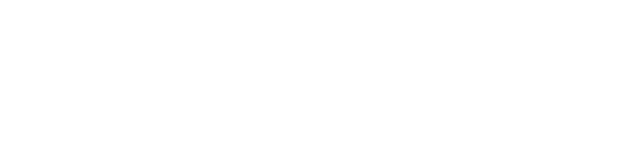
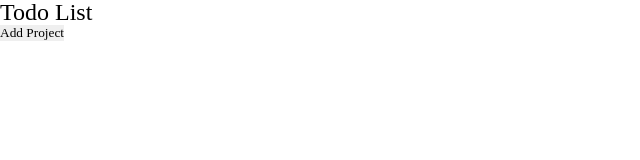
Before and after one commit to david-tseluiko/todo-list, a website built with webpack: page src/template.html in a window 1280 px wide. Shown: the whole page, without its empty margins (0-640 px from the left). Built offline with nearby package versions, Linux system fonts and the light colour scheme.

Commit message:
Create the basic file and DOM structure

```diff
--- a/src/index.js
+++ b/src/index.js
@@ -1 +1,40 @@
 import "./css/style.css";
+
+const body = document.querySelector("body");
+
+(function createPrimaryGrid() {
+    const wrapper = document.createElement("div");
+    wrapper.className = "wrapper";
+
+    const sideBar = document.createElement("aside");
+    sideBar.className = "side";
+
+    const mainPage = document.createElement("main");
+    mainPage.className = "main";
+
+    wrapper.append(sideBar, mainPage);
+    body.appendChild(wrapper);
+})();
+
+(function updateSideBar() {
+    const sideBar = document.querySelector(".side");
+
+    const title = document.createElement("h1");
+    title.className = "side__title";
+    title.textContent = "Todo List";
+
+    const projectPanel = createProjectPanel()
+
+    sideBar.append(title, projectPanel[0], projectPanel[1]);
+})();
+
+function createProjectPanel() {
+    const addProject = document.createElement("button");
+    addProject.className = "side__add-button";
+    addProject.textContent = "Add Project";
+
+    const projects = document.createElement("div");
+    projects.className = "side__projects";
+
+    return [addProject, projects];
+}
--- a/src/template.html
+++ b/src/template.html
@@ -3,7 +3,7 @@
     <head>
         <meta charset="UTF-8" />
         <meta name="viewport" content="width=device-width, initial-scale=1.0" />
-        <title>Template</title>
+        <title>Todo List</title>
     </head>
     <body></body>
 </html>
```
Also changed, not shown: 1 other file.
